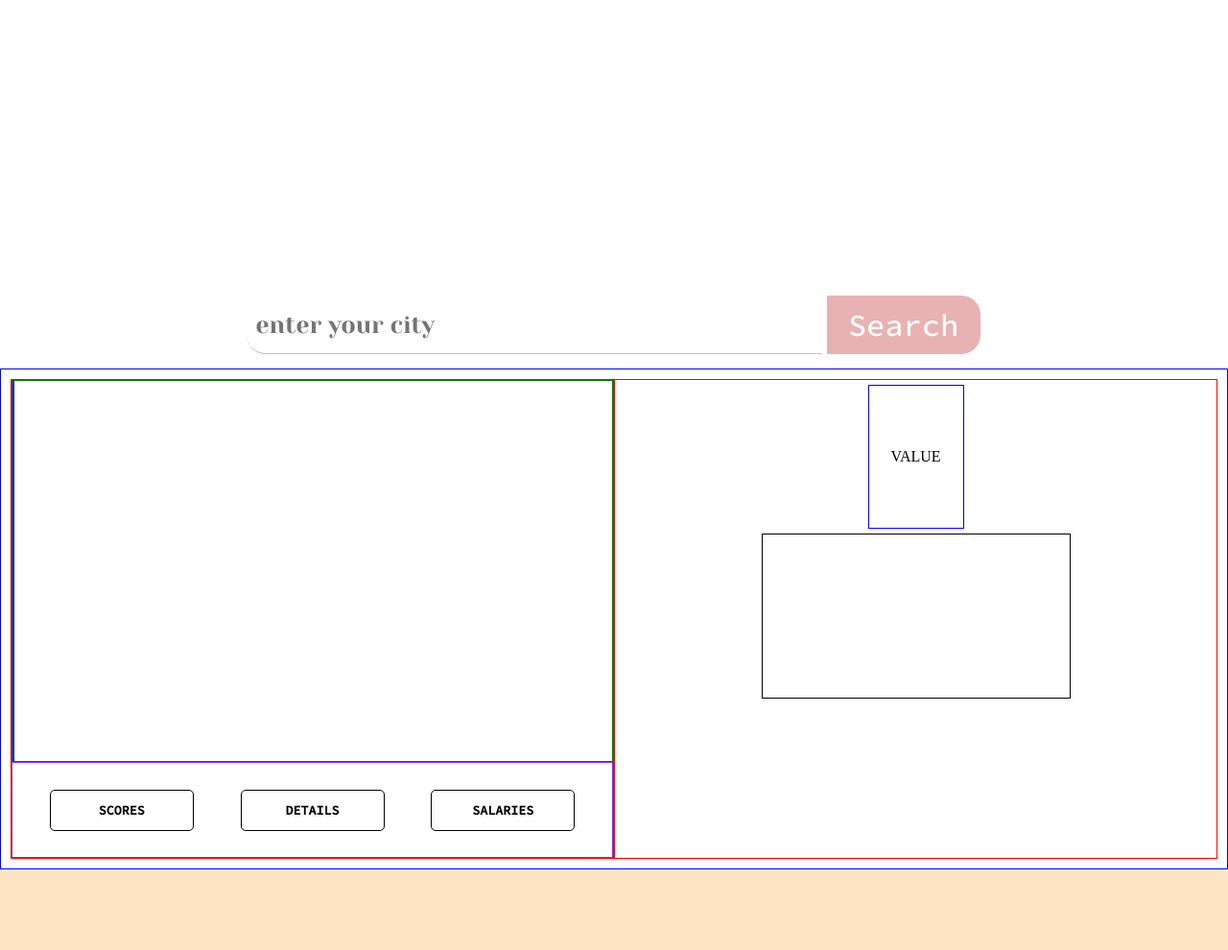
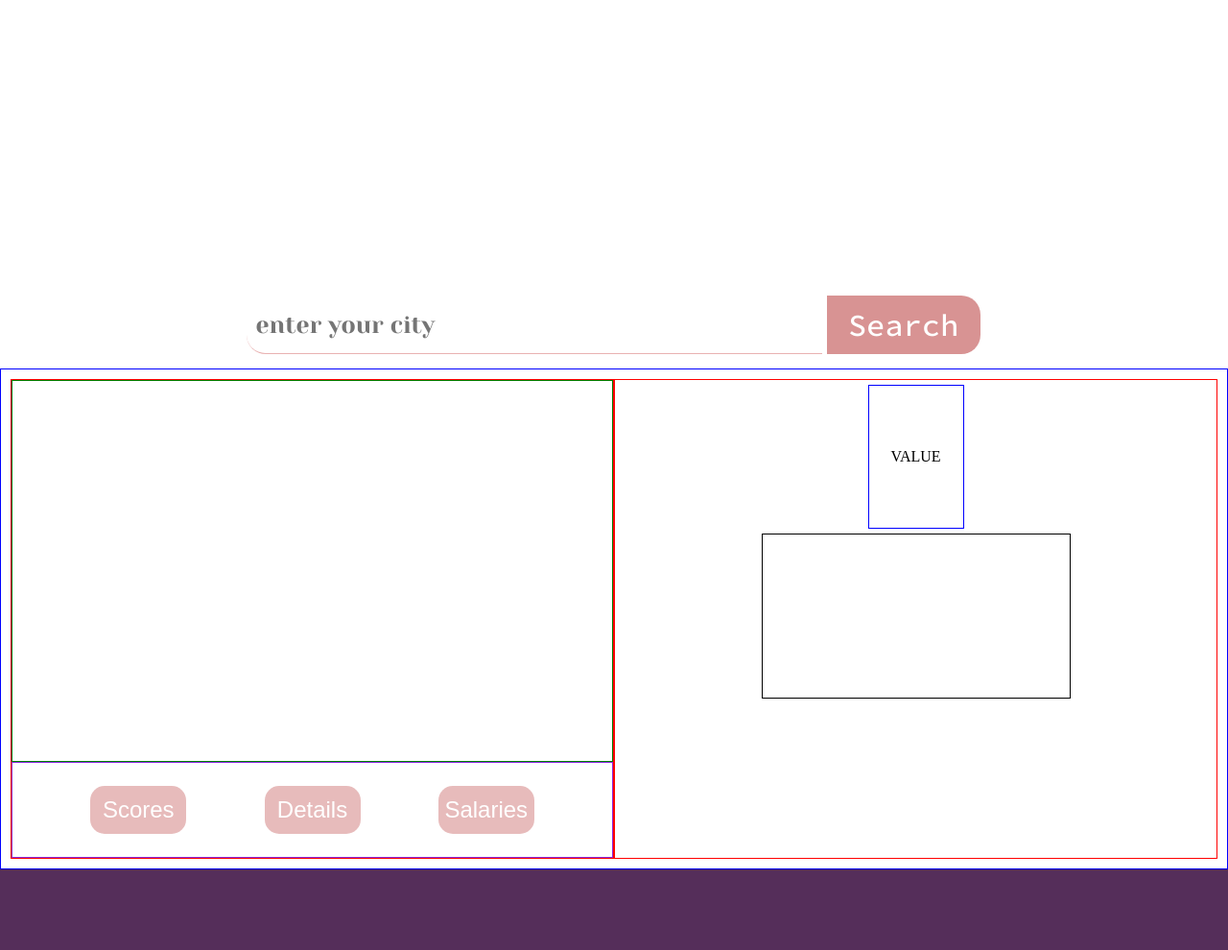
Before and after one commit to David92p/-S2I-JS-Advanced, a website built with webpack: page src/index.html in a window 1280 px wide. Shown: the part 56-1046 px from the top of the page at 96% size. Built offline with nearby package versions, Linux system fonts and the light colour scheme; no server answers; files whose address does not match are found by name.

Commit message:
add class header city description

```diff
--- a/src/css/style.css
+++ b/src/css/style.css
@@ -34,7 +34,7 @@ body {
 
     width: 100vw;
     /* margin: 0 auto; */
-    background-color: 		#ffe4c4
+    background-color: #552e5a
 }
 
 .logo-container h1 {
@@ -78,6 +78,7 @@ input[type="text"]{
     font-size: 25px;
     font-family: 'Yeseva One', cursive;
     border-bottom: 1px solid #e9b2b2;
+    background: rgba(255, 255, 255, 1);
     outline: none;
     border-radius: 20px 0px 0px 20px;
 }
@@ -105,7 +106,7 @@ ul {
 
 }
 
-.btn {
+.btn-search {
     height: 1.9em;
     width: 5em;
     border-radius: 0 20px 20px 0;
@@ -113,7 +114,7 @@ ul {
     outline: none;
     margin: 0 2px 0 0;
     cursor: pointer;
-    background: #e9b2b2;
+    background: rgba(207, 121, 121, 0.8);
     color: white;
     outline: none;
     box-sizing: border-box;
@@ -121,8 +122,8 @@ ul {
     font-size: 2em;
 }
 
-.btn:hover {
-    background: #c48989;
+.btn-search:hover {
+    background: rgba(85, 46, 90, 1);
 }
 
 /****************************************************************************************************/
@@ -147,62 +148,89 @@ ul {
 
     .container-descriptions-city {
         display: flex;
+        flex-direction: column;
 
         height: 80%;
         width: 100%;
         border: 1px solid green;
     }
 
-        .about-city {
-            border: 1px solid blue;
+        .title-container {
+            display: flex;
+            flex-direction: column;
+            height: 30%;
+            width: 100%;
+            border: 1px solid red;
+            padding: 15px 15px 15px 15px;
         }
+
+            .title-container h1 {
+                font-family: 'Source Code Pro', monospace;
+                text-decoration: underline;
+                font-size: 2em;
+                border: 1px solid red;
+            }
+
+            .title-container h3 {
+                font-family: 'Yeseva One', cursive;
+                font-size: 1.4em;
+                border: 1px solid red;
+            }
+
+            .title-container p {
+                font-family: 'Yeseva One', cursive;
+                font-size: 1em;
+                border: 1px solid red;
+            }
+
+        .description-container {
+            display: flex;
+            height: 70%;
+            width: 100%;
+            border: 1px solid rgb(55, 0, 255);
+            padding: 15px 15px 15px 15px;
+        }
+
+        /* .container-descriptions-city h1 {
+
+            padding: 15px;
+        }
+
+        .container-descriptions-city h3 {
+            font-family: 'Yeseva One', cursive;
+            padding: 0px 15px 15px 15px;
+        } */
+
+
 
     .container-btn-informations {
         display: flex;
+        flex-direction: row;
+        flex-wrap: wrap;
         justify-content: space-evenly;
         align-items: center;
 
         height: 20%;
         width: 100%;
+        /* letter-spacing: 2px; */
         border: 1px solid blueviolet;
     }
 
         .container-btn-informations button{
-            background: none;
-            border: 1px solid #000;
-            border-radius: 5px;
-            font-family: 'Source Code Pro', monospace;
-            font-weight: bold;
-            text-transform: uppercase;
-            padding: 12px 20px;
-            min-width: 150px;
-            margin: 10px;
-            cursor: pointer;
-            transition: color 0.4s linear;
-            position: relative;
+            width: 100px;
+            height: 50px;
+            border: none;
+            color: white;
+            background-color:  rgba(207, 121, 121, 0.5);
+            border-radius: 15px;
+            box-shadow: inset 0 0 0 0 #552e5a;
+            transition: ease-out 0.3s;
+            font-size: 1.5rem;
+            outline: none;
         }
 
         .container-btn-informations button:hover {
-            color: #fff
-        }
-
-        .container-btn-informations button::before {
-            content: "";
-            position: absolute;
-            left: 0;
-            top: 0;
-            width: 100%;
-            height: 100%;
-            background-color: #e9b2b2;
-            z-index: -1;
-            transition: transform 1s;
-            transform-origin: 0 0;
-            transition-timing-function: cubic-bezier(0.5,1.6,0.4,0.7);
-            transform: scaleX(0);
-        }
-
-        .container-btn-informations button:hover::before {
-            transform: scaleX(1);
+            box-shadow: inset 75px 0 0 0 #552e5a;
         }
 
 .container-canva {
@@ -238,7 +266,7 @@ ul {
 .container-footer {
     height: 100px;
     width: 100%;
-    background-color: 	#ffe4c4;
+    background-color: #552e5a
 }
 
 /* @media screen and (max-width: 768px) {
--- a/src/index.html
+++ b/src/index.html
@@ -19,14 +19,13 @@
                 </form>
             </div>
             <div>
-                <button type="button" id="btn" class="btn">Search</button>
+                <button type="button" id="btn-search" class="btn-search">Search</button>
             </div>
         </div>
     </div>
     <div class="container-main">
         <div id="container-informations-city" class="container-informations-city">
             <div id="container-descriptions-city" class="container-descriptions-city">
-                <div id="about-city" class="about-city"></div>
             </div>
             <div id="container-btn-informations" class="container-btn-informations">
                 <button type="button" id="btn-scores" class="btn-scores">Scores</button>
```
